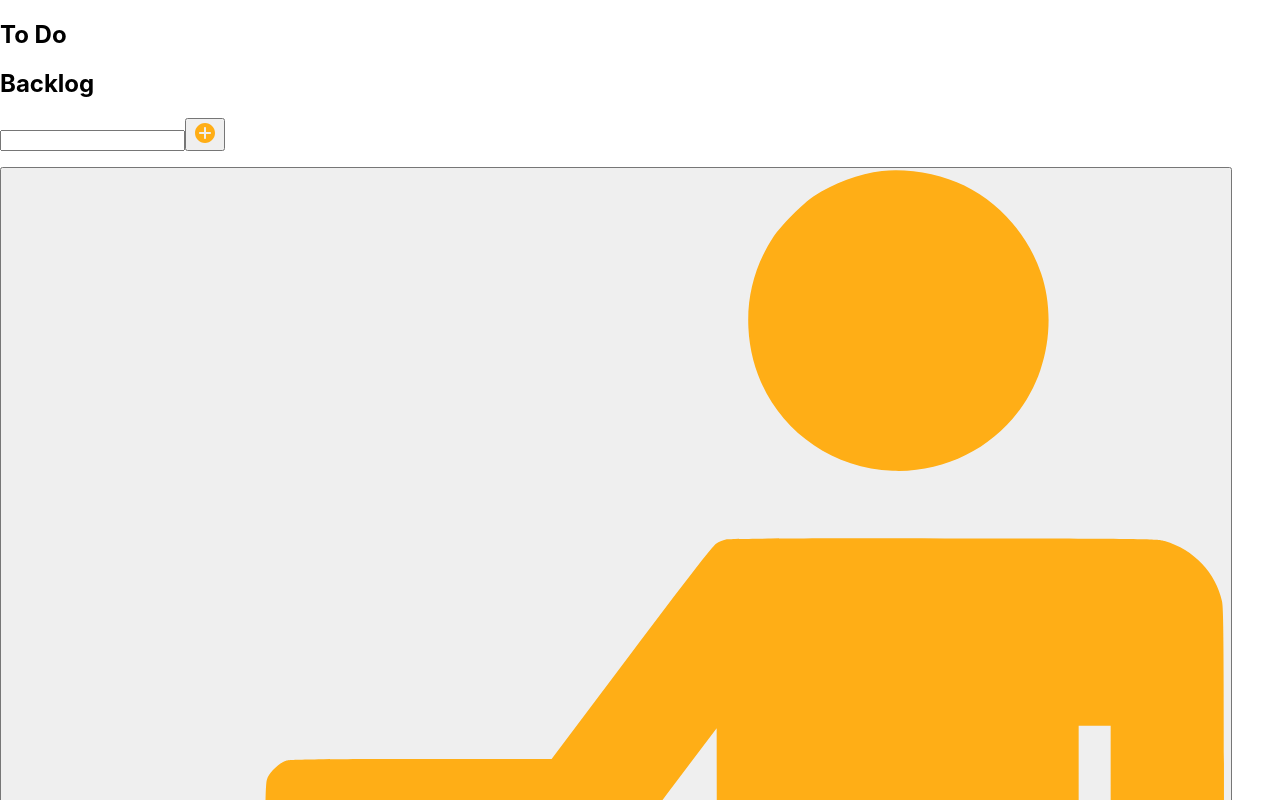
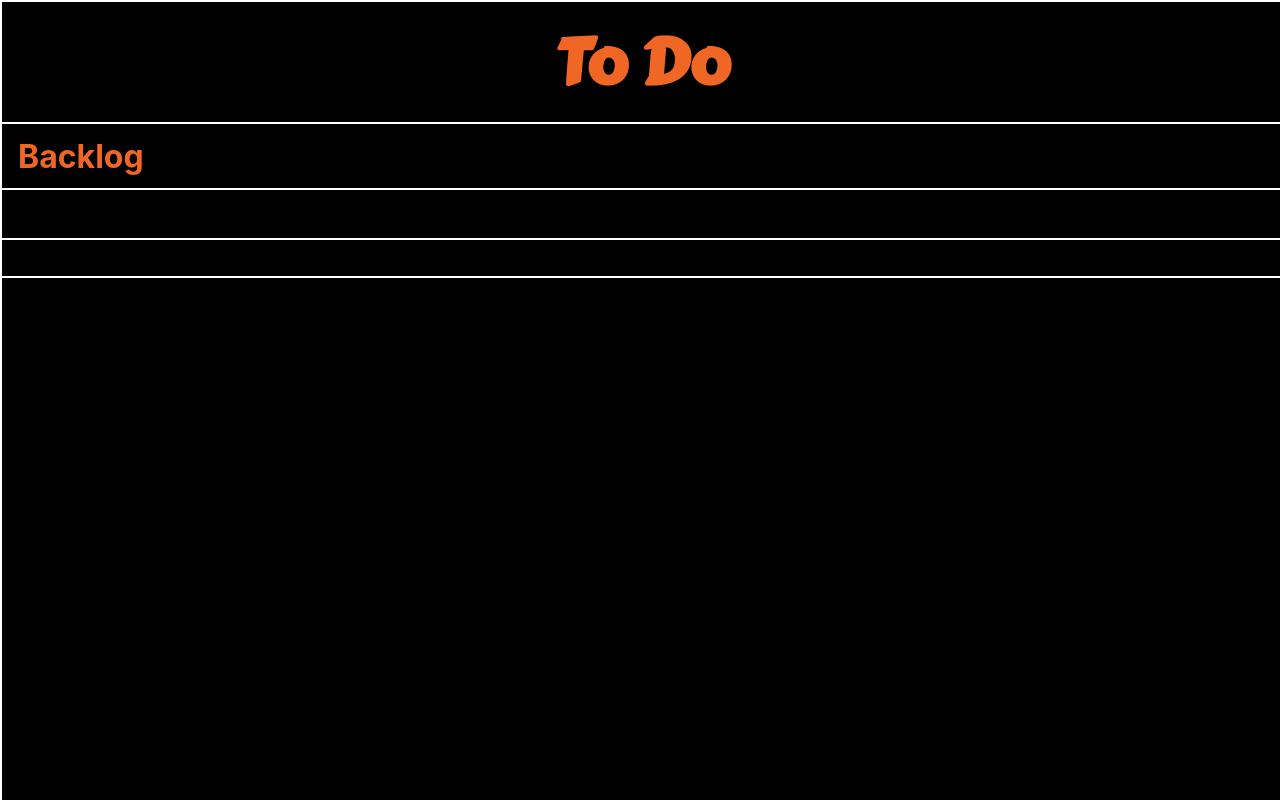
Before and after one commit to BrunaRangel/ToDo, a React (Create React App) app: page / in a window 1280 px wide. Shown: the top 800 px of the page. Built offline with nearby package versions, Linux system fonts and the light colour scheme.

Commit message:
Adding style

```diff
--- a/src/App.js
+++ b/src/App.js
@@ -5,36 +5,163 @@ import './index.css'
 import buttonAdd from "./assets/images/add.svg";
 import bin from "./assets/images/men-bin.svg";
 
+const Container = styled.section`
+  width: 100%;
+  height: 100vh;
+  background-color: #000;
+  border: 2px solid #fff;
+`;
+
+const BoxTitle = styled.div`
+  width: 100%;
+  height:15vh;
+  display:flex;
+  justify-content: center;
+  align-items: center;
+  border-bottom: 2px solid #fff;
+`;
+
+const Title = styled.h1`
+  font-size: 4rem;
+  color: #f06624;
+  font-family: 'Carter One', cursive;
+`;
+
+const WrapToDo = styled.div`
+  width:100%;
+  height:85vh;
+  display:flex;
+`;
+
+const WrapBacklog = styled.div`
+  width:100%;
+  height:100%;
+`;
+
+const BoxSubTitle = styled.div`
+width:100%;
+height:8vh;
+display:flex;
+justify-content: flex-start;
+padding-left:1rem;
+align-items: center;
+`;
+
+const SubTitle = styled.h2`
+color: #f06624;
+font-size:2rem;
+`;
+
+const BoxInputButton = styled.div`
+width:100%;
+height:6vh;
+border-top: 2px solid #fff;
+border-bottom: 2px solid #fff;
+display:flex;
+align-items: center;
+background-color: transparent;
+`;
+
+const Input = styled.input`
+width:95%;
+height:90%;
+background-color:transparent;
+color:#fff;
+border:none;
+font-size:2rem;
+font-family:Fleur De Leah;
+outline:#558;
+padding-left:1rem;
+`;
+
+// const Button = styled.button`
+// width:5%;
+// height:100%;
+// background-color:transparent;
+// border:none;
+// `;
+
+// const Image = styled.img`
+// width:30px;
+// height:30px;
+// border:none;
+// `;
+
+const WrapList = styled.div`
+width:100%;
+height:auto;
+background-color:transparent;
+display:flex;
+flex-direction: column;
+`;
+
+const BoxList = styled.div`
+width:100%;
+height:2.25rem;
+border-bottom: 2px solid #fff;
+background-color:transparent;
+display:flex;
+justify-content: space-around;
+align-items: center;
+`;
+
+const Item = styled.p`
+width:95%;
+height:100%;
+margin: 0;
+gap:12rem;
+color:#fff;
+font-family:Fleur De Leah;
+font-size:1.5rem;
+padding-left:1rem;
+`;
+
+//const ButtonBin = styled.button`
+//width:5%;
+//height:100%;
+//background-color:transparent;
+//border:none;
+//display:flex;
+//justify-content: center;
+//align-items: center;
+//`;
+
+// const ImageBin = styled.img`
+// height:25px;
+// border:none;
+// `;
+
 const App = () => {
 
+
   return (
-    <section>
-    <div>
-      <h1>To Do</h1>
-    </div>
-    <section>
-      <div>
-        <div>
-          <h2>Backlog</h2>
-        </div>
-          <div>
-            <input
-               />
-            <button>
-              <img src={buttonAdd} alt="adicionar" />
-            </button>
-          </div>
-          <div>
-            <div>
-              <p></p>
-              <button>
-                  <img src={bin} alt="adicionar" />
-                </button>
-            </div>
-        </div>
-        </div>
-    </section>
-  </section>
+    <Container>
+        <BoxTitle>
+          <Title>To Do</Title>
+        </BoxTitle>
+        <WrapToDo>
+          <WrapBacklog>
+            <BoxSubTitle>
+              <SubTitle>Backlog</SubTitle>
+            </BoxSubTitle>
+              <BoxInputButton>
+                <Input  />
+                {/*<Button>
+                  <Image src={buttonAdd} alt="adicionar" />
+                </Button>*/}
+              </BoxInputButton>
+              <WrapList>
+                <BoxList>
+                  <Item>
+                  </Item>
+                  {/*<ButtonBin>
+                      <ImageBin src={bin} alt="adicionar" />
+                  </ButtonBin>*/}
+                </BoxList>
+            </WrapList>
+            </WrapBacklog>
+        </WrapToDo>
+      </Container>
   );
 };
 
--- a/src/index.css
+++ b/src/index.css
@@ -1,13 +1,14 @@
+@import url('https://fonts.googleapis.com/css2?family=Carter+One&display=swap');
 body {
   margin: 0;
   font-family: -apple-system, BlinkMacSystemFont, 'Segoe UI', 'Roboto', 'Oxygen',
-    'Ubuntu', 'Cantarell', 'Fira Sans', 'Droid Sans', 'Helvetica Neue',
+    'Ubuntu', 'Cantarell', 'Fira Sans', 'Droid Sans', 'Helvetica Neue','Carter One',
     sans-serif;
   -webkit-font-smoothing: antialiased;
   -moz-osx-font-smoothing: grayscale;
 }
 
 code {
-  font-family: source-code-pro, Menlo, Monaco, Consolas, 'Courier New',
+  font-family: source-code-pro, Menlo, Monaco, Consolas, 'Courier New','Carter One',
     monospace;
 }
```
